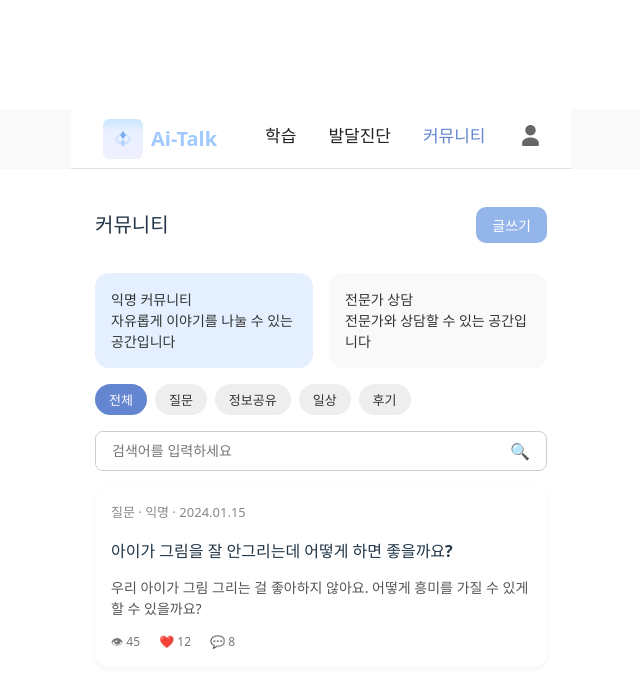
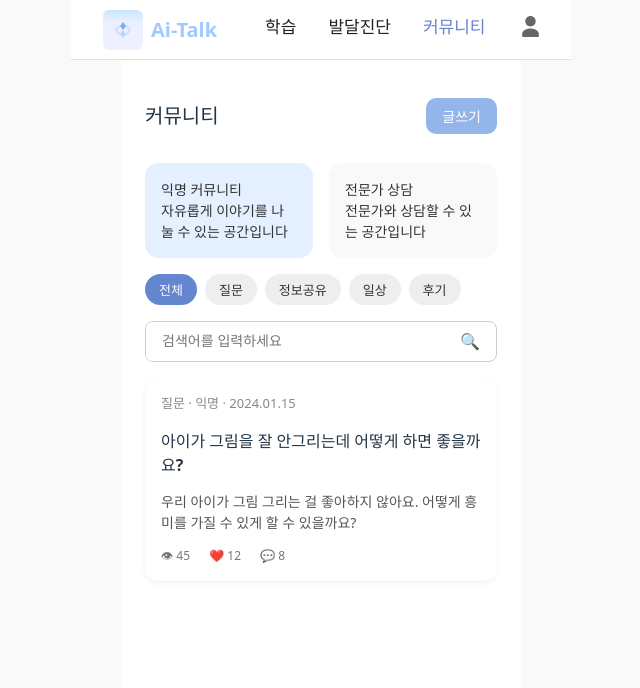
Before and after one commit to AI-sori/Ai-talk_Frontend, a React (Vite) app: page /community in a window 1280 px wide. Shown: the top 688 px of the page, without its empty margins (319-959 px from the left). Built offline with nearby package versions, Linux system fonts and the light colour scheme.

Commit message:
🎨 Design: 커뮤니티 페이지 수정

```diff
--- a/src/pages/CommunityPage.tsx
+++ b/src/pages/CommunityPage.tsx
@@ -1,11 +1,21 @@
 import styled from 'styled-components';
+
+const Outer = styled.div`
+  width: 100vw;
+  height: 100dvh;
+  background: #f9f9f9;
+  display: flex;
+  justify-content: center;
+`;
 
 const PageWrapper = styled.div`
   width: 100%;
-  max-width: 500px;
-  margin: 0 auto;
+  max-width: 400px;
+  height: 100%;
+  background: white;
   padding: 1.5rem;
   box-sizing: border-box;
+  overflow-y: auto;
 `;
 
 const TitleRow = styled.div`
@@ -125,6 +135,7 @@ const PostFooter = styled.div`
 
 const CommunityPage = () => {
   return (
+    <Outer>
       <PageWrapper>
         <TitleRow>
           <Title>커뮤니티</Title>
@@ -132,8 +143,12 @@ const CommunityPage = () => {
         </TitleRow>
 
         <CardRow>
-        <InfoCard primary>익명 커뮤니티<br />자유롭게 이야기를 나눌 수 있는 공간입니다</InfoCard>
-        <InfoCard>전문가 상담<br />전문가와 상담할 수 있는 공간입니다</InfoCard>
+          <InfoCard primary>
+            익명 커뮤니티<br />자유롭게 이야기를 나눌 수 있는 공간입니다
+          </InfoCard>
+          <InfoCard>
+            전문가 상담<br />전문가와 상담할 수 있는 공간입니다
+          </InfoCard>
         </CardRow>
 
         <CategoryRow>
@@ -162,6 +177,7 @@ const CommunityPage = () => {
           </PostFooter>
         </PostCard>
       </PageWrapper>
+    </Outer>
   );
 };
 
```
Lines whose indentation alone changed are shown as unchanged.
